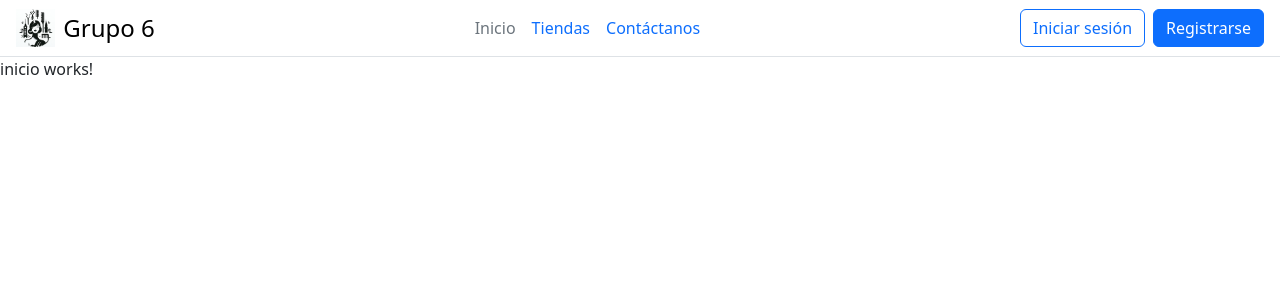
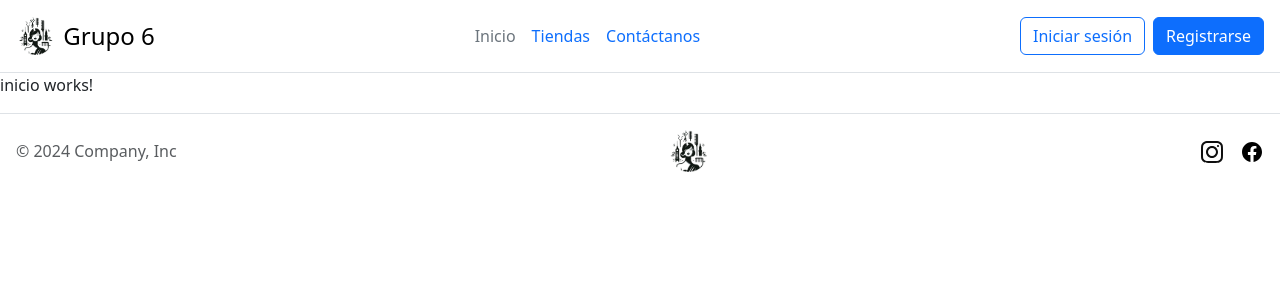
Before and after one commit to GomezIvann/actividad-2, an Angular app in the folder frontend/: page / in a window 1280 px wide. Shown: the top 300 px of the page. Built offline with nearby package versions, Linux system fonts and the light colour scheme.

Commit message:
Nuevo footer para la app

```diff
--- a/frontend/src/app/app.component.html
+++ b/frontend/src/app/app.component.html
@@ -1,6 +1,7 @@
 <main>
   <app-cabecera></app-cabecera>
-  <section class="content">
+  <section>
     <router-outlet></router-outlet>
   </section>
+  <app-pie-pagina></app-pie-pagina>
 </main>
--- a/frontend/src/app/app.component.ts
+++ b/frontend/src/app/app.component.ts
@@ -1,11 +1,12 @@
 import { Component } from '@angular/core';
 import { RouterLink, RouterOutlet } from '@angular/router';
 import { CabeceraComponent } from './components/cabecera/cabecera.component';
+import { PiePaginaComponent } from './components/pie-pagina/pie-pagina.component';
 
 @Component({
   selector: 'app-root',
   standalone: true,
-  imports: [CabeceraComponent, RouterLink, RouterOutlet],
+  imports: [CabeceraComponent, PiePaginaComponent, RouterLink, RouterOutlet],
   templateUrl: './app.component.html',
   styleUrl: './app.component.css',
 })
--- a/frontend/src/app/components/cabecera/cabecera.component.html
+++ b/frontend/src/app/components/cabecera/cabecera.component.html
@@ -1,5 +1,5 @@
 <header
-  class="d-flex flex-wrap align-items-center justify-content-center justify-content-md-between py-2 px-3 border-bottom"
+  class="position-sticky top-0 bg-white d-flex flex-wrap align-items-center justify-content-center justify-content-md-between py-3 px-3 border-bottom"
 >
   <a
     [routerLink]="['/']"
--- /dev/null
+++ b/frontend/src/app/components/pie-pagina/pie-pagina.component.html
@@ -0,0 +1,55 @@
+<footer
+  class="d-flex flex-wrap justify-content-between align-items-center px-3 py-3 border-top"
+>
+  <p class="mb-0 text-body-secondary">&copy; 2024 Company, Inc</p>
+  <a
+    [routerLink]="['/']"
+    class="d-flex align-items-center justify-content-center"
+  >
+    <img height="42" src="/assets/logo.png" alt="logo" aria-hidden="true" />
+  </a>
+  <ul class="nav justify-content-end list-unstyled d-flex gap-3">
+    <li>
+      <a class="text-body-secondary" href="#">
+        <svg
+          width="24"
+          height="24"
+          viewBox="0 0 24 24"
+          fill="none"
+          xmlns="http://www.w3.org/2000/svg"
+        >
+          <path
+            fill-rule="evenodd"
+            clip-rule="evenodd"
+            d="M12 18C15.3137 18 18 15.3137 18 12C18 8.68629 15.3137 6 12 6C8.68629 6 6 8.68629 6 12C6 15.3137 8.68629 18 12 18ZM12 16C14.2091 16 16 14.2091 16 12C16 9.79086 14.2091 8 12 8C9.79086 8 8 9.79086 8 12C8 14.2091 9.79086 16 12 16Z"
+            fill="#0F0F0F"
+          />
+          <path
+            d="M18 5C17.4477 5 17 5.44772 17 6C17 6.55228 17.4477 7 18 7C18.5523 7 19 6.55228 19 6C19 5.44772 18.5523 5 18 5Z"
+            fill="#0F0F0F"
+          />
+          <path
+            fill-rule="evenodd"
+            clip-rule="evenodd"
+            d="M1.65396 4.27606C1 5.55953 1 7.23969 1 10.6V13.4C1 16.7603 1 18.4405 1.65396 19.7239C2.2292 20.8529 3.14708 21.7708 4.27606 22.346C5.55953 23 7.23969 23 10.6 23H13.4C16.7603 23 18.4405 23 19.7239 22.346C20.8529 21.7708 21.7708 20.8529 22.346 19.7239C23 18.4405 23 16.7603 23 13.4V10.6C23 7.23969 23 5.55953 22.346 4.27606C21.7708 3.14708 20.8529 2.2292 19.7239 1.65396C18.4405 1 16.7603 1 13.4 1H10.6C7.23969 1 5.55953 1 4.27606 1.65396C3.14708 2.2292 2.2292 3.14708 1.65396 4.27606ZM13.4 3H10.6C8.88684 3 7.72225 3.00156 6.82208 3.0751C5.94524 3.14674 5.49684 3.27659 5.18404 3.43597C4.43139 3.81947 3.81947 4.43139 3.43597 5.18404C3.27659 5.49684 3.14674 5.94524 3.0751 6.82208C3.00156 7.72225 3 8.88684 3 10.6V13.4C3 15.1132 3.00156 16.2777 3.0751 17.1779C3.14674 18.0548 3.27659 18.5032 3.43597 18.816C3.81947 19.5686 4.43139 20.1805 5.18404 20.564C5.49684 20.7234 5.94524 20.8533 6.82208 20.9249C7.72225 20.9984 8.88684 21 10.6 21H13.4C15.1132 21 16.2777 20.9984 17.1779 20.9249C18.0548 20.8533 18.5032 20.7234 18.816 20.564C19.5686 20.1805 20.1805 19.5686 20.564 18.816C20.7234 18.5032 20.8533 18.0548 20.9249 17.1779C20.9984 16.2777 21 15.1132 21 13.4V10.6C21 8.88684 20.9984 7.72225 20.9249 6.82208C20.8533 5.94524 20.7234 5.49684 20.564 5.18404C20.1805 4.43139 19.5686 3.81947 18.816 3.43597C18.5032 3.27659 18.0548 3.14674 17.1779 3.0751C16.2777 3.00156 15.1132 3 13.4 3Z"
+            fill="#0F0F0F"
+          />
+        </svg>
+      </a>
+    </li>
+    <li>
+      <a class="text-body-secondary" href="#">
+        <svg
+          width="24"
+          height="24"
+          viewBox="0 0 24 24"
+          xmlns="http://www.w3.org/2000/svg"
+        >
+          <path
+            d="M12 2.03998C6.5 2.03998 2 6.52998 2 12.06C2 17.06 5.66 21.21 10.44 21.96V14.96H7.9V12.06H10.44V9.84998C10.44 7.33998 11.93 5.95998 14.22 5.95998C15.31 5.95998 16.45 6.14998 16.45 6.14998V8.61998H15.19C13.95 8.61998 13.56 9.38998 13.56 10.18V12.06H16.34L15.89 14.96H13.56V21.96C15.9164 21.5878 18.0622 20.3855 19.6099 18.57C21.1576 16.7546 22.0054 14.4456 22 12.06C22 6.52998 17.5 2.03998 12 2.03998Z"
+          />
+        </svg>
+      </a>
+    </li>
+  </ul>
+</footer>
```
Also changed, not shown: frontend/src/app/components/pie-pagina/pie-pagina.component.ts (added, +11 -0 lines), frontend/src/app/components/pie-pagina/pie-pagina.component.css (added), frontend/src/assets/logo.png, 1 other file (tests, documents, lock files or other folders).
